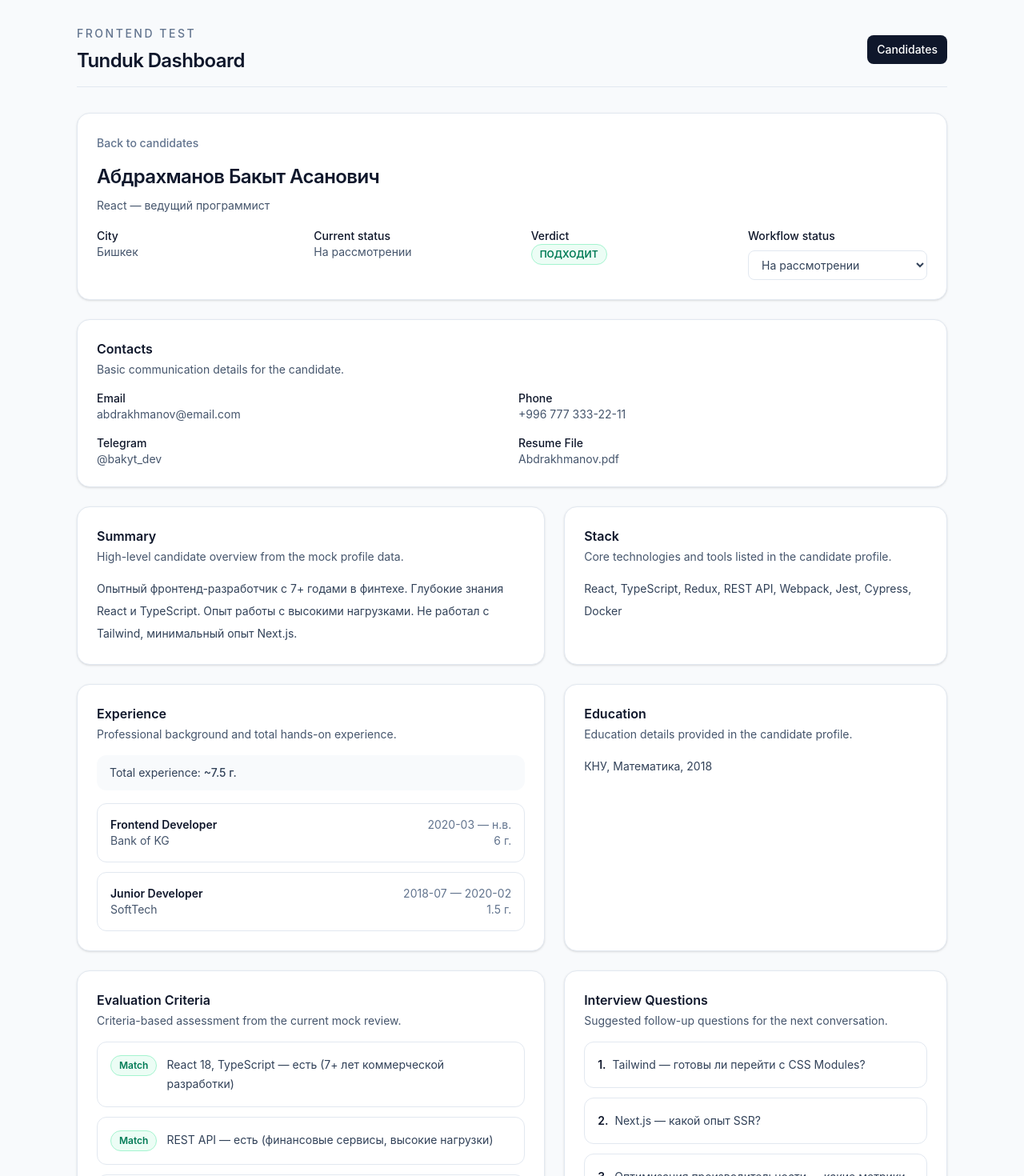
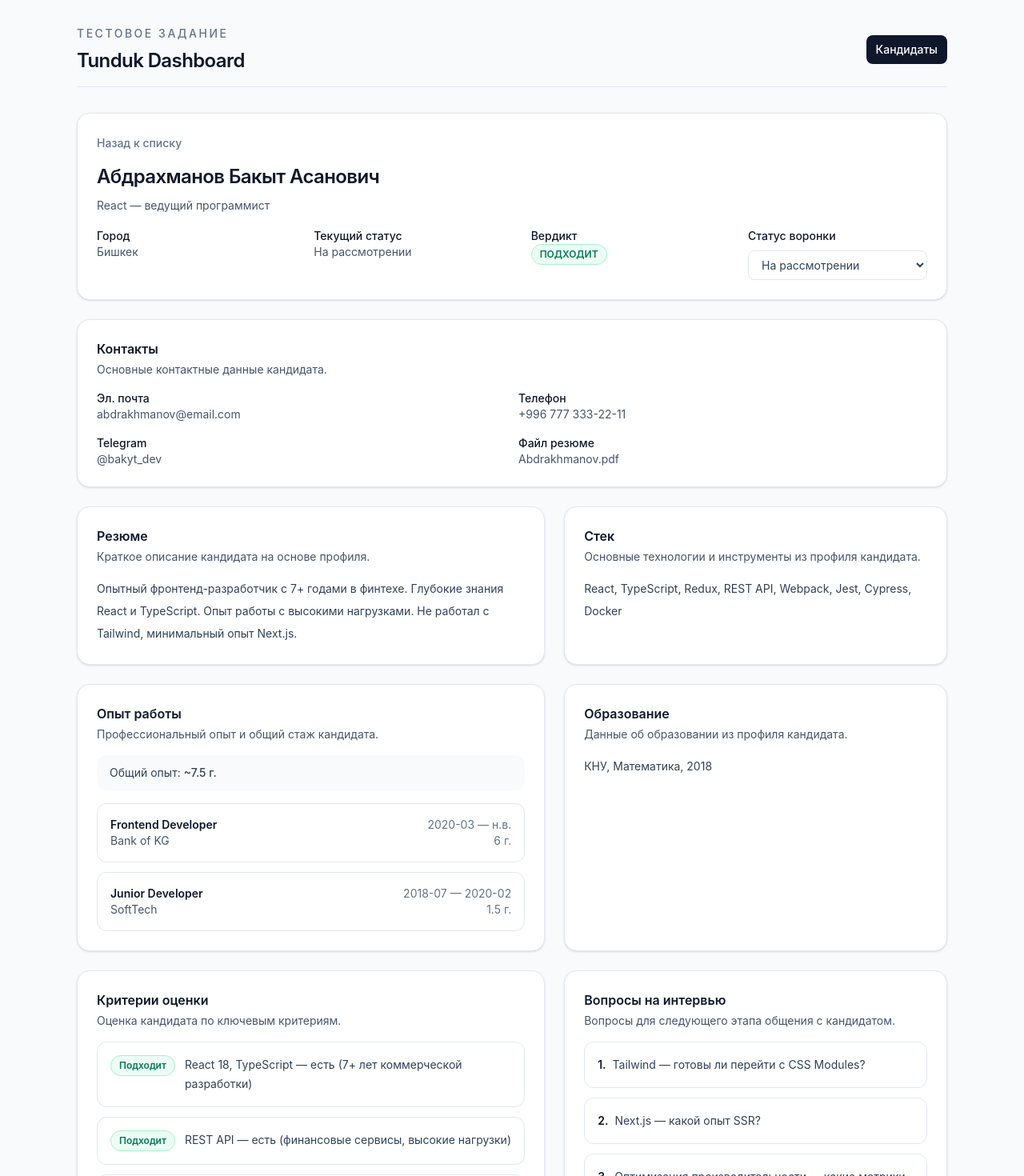
Before and after one commit to unclebusy/tunduk_dashboard, a React (Vite) app: page /candidates/abdrakhmanov in a window 1280 px wide. Shown: the top 1470 px of the page at 80% size. Built offline with nearby package versions, Linux system fonts and the light colour scheme.

Commit message:
Translate remaining dashboard UI text to Russian

```diff
--- a/src/App.tsx
+++ b/src/App.tsx
@@ -8,7 +8,7 @@ function App() {
         <header className="mb-8 flex flex-col gap-4 border-b border-slate-200 pb-4 sm:flex-row sm:items-center sm:justify-between">
           <div>
             <p className="text-sm font-medium uppercase tracking-[0.18em] text-slate-500">
-              Frontend Test
+              Тестовое задание
             </p>
             <h1 className="mt-2 text-2xl font-semibold tracking-tight text-slate-900">
               Tunduk Dashboard
@@ -27,7 +27,7 @@ function App() {
                 ].join(' ')
               }
             >
-              Candidates
+              Кандидаты
             </NavLink>
           </nav>
         </header>
--- a/src/components/CandidateCard.tsx
+++ b/src/components/CandidateCard.tsx
@@ -36,19 +36,19 @@ function CandidateCard({ candidate }: CandidateCardProps) {
 
           <dl className="grid gap-2 text-sm text-slate-600 sm:grid-cols-2">
             <div>
-              <dt className="font-medium text-slate-900">City</dt>
+              <dt className="font-medium text-slate-900">Город</dt>
               <dd>{candidate.city}</dd>
             </div>
             <div>
-              <dt className="font-medium text-slate-900">Status</dt>
+              <dt className="font-medium text-slate-900">Статус</dt>
               <dd>{getCandidateWorkflowStatusLabel(candidate.status)}</dd>
             </div>
             <div>
-              <dt className="font-medium text-slate-900">Verdict</dt>
+              <dt className="font-medium text-slate-900">Вердикт</dt>
               <dd>{candidate.verdict}</dd>
             </div>
             <div>
-              <dt className="font-medium text-slate-900">Added</dt>
+              <dt className="font-medium text-slate-900">Добавлен</dt>
               <dd>{formatCreatedAt(candidate.createdAt)}</dd>
             </div>
           </dl>
@@ -65,7 +65,7 @@ function CandidateCard({ candidate }: CandidateCardProps) {
             to={candidateDetailPath}
             className="inline-flex rounded-lg border border-slate-200 px-3 py-2 font-medium text-slate-700 transition-colors hover:bg-slate-100 hover:text-slate-900"
           >
-            View details
+            Подробнее
           </Link>
         </div>
       </div>
--- a/src/components/CandidateDetailContacts.tsx
+++ b/src/components/CandidateDetailContacts.tsx
@@ -11,15 +11,15 @@ function CandidateDetailContacts({
     <section className="rounded-2xl border border-slate-200 bg-white p-6 shadow-sm">
       <div className="space-y-4">
         <div>
-          <h3 className="text-base font-semibold text-slate-900">Contacts</h3>
+          <h3 className="text-base font-semibold text-slate-900">Контакты</h3>
           <p className="mt-1 text-sm text-slate-600">
-            Basic communication details for the candidate.
+            Основные контактные данные кандидата.
           </p>
         </div>
 
         <dl className="grid gap-4 text-sm text-slate-600 sm:grid-cols-2">
           <div>
-            <dt className="font-medium text-slate-900">Email</dt>
+            <dt className="font-medium text-slate-900">Эл. почта</dt>
             <dd>
               <a
                 href={`mailto:${candidate.email}`}
@@ -30,7 +30,7 @@ function CandidateDetailContacts({
             </dd>
           </div>
           <div>
-            <dt className="font-medium text-slate-900">Phone</dt>
+            <dt className="font-medium text-slate-900">Телефон</dt>
             <dd>{candidate.phone}</dd>
           </div>
           <div>
@@ -38,7 +38,7 @@ function CandidateDetailContacts({
             <dd>{candidate.tg}</dd>
           </div>
           <div>
-            <dt className="font-medium text-slate-900">Resume File</dt>
+            <dt className="font-medium text-slate-900">Файл резюме</dt>
             <dd>{candidate.file}</dd>
           </div>
         </dl>
--- a/src/components/CandidateDetailEvaluation.tsx
+++ b/src/components/CandidateDetailEvaluation.tsx
@@ -17,10 +17,10 @@ function CandidateDetailEvaluation({
         <div className="space-y-4">
           <div>
             <h3 className="text-base font-semibold text-slate-900">
-              Evaluation Criteria
+              Критерии оценки
             </h3>
             <p className="mt-1 text-sm text-slate-600">
-              Criteria-based assessment from the current mock review.
+              Оценка кандидата по ключевым критериям.
             </p>
           </div>
 
@@ -53,10 +53,10 @@ function CandidateDetailEvaluation({
         <div className="space-y-4">
           <div>
             <h3 className="text-base font-semibold text-slate-900">
-              Interview Questions
+              Вопросы на интервью
             </h3>
             <p className="mt-1 text-sm text-slate-600">
-              Suggested follow-up questions for the next conversation.
+              Вопросы для следующего этапа общения с кандидатом.
             </p>
           </div>
 
--- a/src/components/CandidateDetailHeader.tsx
+++ b/src/components/CandidateDetailHeader.tsx
@@ -33,7 +33,7 @@ function CandidateDetailHeader({
           to={backTo}
           className="inline-flex text-sm font-medium text-slate-500 transition-colors hover:text-slate-900"
         >
-          Back to candidates
+          Назад к списку
         </Link>
 
         <div className="space-y-2">
@@ -48,15 +48,15 @@ function CandidateDetailHeader({
         <div className="grid gap-4 lg:grid-cols-[1fr_auto] lg:items-start">
           <dl className="grid gap-4 text-sm text-slate-600 sm:grid-cols-3">
             <div>
-              <dt className="font-medium text-slate-900">City</dt>
+              <dt className="font-medium text-slate-900">Город</dt>
               <dd>{candidate.city}</dd>
             </div>
             <div>
-              <dt className="font-medium text-slate-900">Current status</dt>
+              <dt className="font-medium text-slate-900">Текущий статус</dt>
               <dd>{getCandidateWorkflowStatusLabel(candidate.status)}</dd>
             </div>
             <div>
-              <dt className="font-medium text-slate-900">Verdict</dt>
+              <dt className="font-medium text-slate-900">Вердикт</dt>
               <dd>
                 <span
                   className={[
@@ -73,7 +73,7 @@ function CandidateDetailHeader({
           <div>
             <label className="block w-full lg:min-w-56">
               <span className="mb-2 block text-sm font-medium text-slate-900">
-                Workflow status
+                Статус воронки
               </span>
               <select
                 value={candidate.status}
@@ -93,7 +93,7 @@ function CandidateDetailHeader({
 
             {isStatusUpdating ? (
               <p className="mt-2 text-sm text-slate-500" aria-live="polite">
-                Saving status...
+                Сохранение статуса...
               </p>
             ) : null}
           </div>
--- a/src/components/CandidateDetailProfile.tsx
+++ b/src/components/CandidateDetailProfile.tsx
@@ -10,9 +10,9 @@ function CandidateDetailProfile({ candidate }: CandidateDetailProfileProps) {
       <section className="rounded-2xl border border-slate-200 bg-white p-6 shadow-sm">
         <div className="space-y-4">
           <div>
-            <h3 className="text-base font-semibold text-slate-900">Summary</h3>
+            <h3 className="text-base font-semibold text-slate-900">Резюме</h3>
             <p className="mt-1 text-sm text-slate-600">
-              High-level candidate overview from the mock profile data.
+              Краткое описание кандидата на основе профиля.
             </p>
           </div>
 
@@ -23,9 +23,9 @@ function CandidateDetailProfile({ candidate }: CandidateDetailProfileProps) {
       <section className="rounded-2xl border border-slate-200 bg-white p-6 shadow-sm">
         <div className="space-y-4">
           <div>
-            <h3 className="text-base font-semibold text-slate-900">Stack</h3>
+            <h3 className="text-base font-semibold text-slate-900">Стек</h3>
             <p className="mt-1 text-sm text-slate-600">
-              Core technologies and tools listed in the candidate profile.
+              Основные технологии и инструменты из профиля кандидата.
             </p>
           </div>
 
@@ -37,15 +37,15 @@ function CandidateDetailProfile({ candidate }: CandidateDetailProfileProps) {
         <div className="space-y-4">
           <div>
             <h3 className="text-base font-semibold text-slate-900">
-              Experience
+              Опыт работы
             </h3>
             <p className="mt-1 text-sm text-slate-600">
-              Professional background and total hands-on experience.
+              Профессиональный опыт и общий стаж кандидата.
             </p>
           </div>
 
           <div className="rounded-xl bg-slate-50 px-4 py-3 text-sm text-slate-700">
-            Total experience: <span className="font-medium">{candidate.total_exp}</span>
+            Общий опыт: <span className="font-medium">{candidate.total_exp}</span>
           </div>
 
           <div className="space-y-3">
@@ -76,10 +76,10 @@ function CandidateDetailProfile({ candidate }: CandidateDetailProfileProps) {
         <div className="space-y-4">
           <div>
             <h3 className="text-base font-semibold text-slate-900">
-              Education
+              Образование
             </h3>
             <p className="mt-1 text-sm text-slate-600">
-              Education details provided in the candidate profile.
+              Данные об образовании из профиля кандидата.
             </p>
           </div>
 
--- a/src/components/candidateDetailStyles.ts
+++ b/src/components/candidateDetailStyles.ts
@@ -30,10 +30,10 @@ export function getCriterionBadgeClassName(
 export function getCriterionLabel(status: CandidateCriterionStatus): string {
   switch (status) {
     case 'ok':
-      return 'Match';
+      return 'Подходит';
     case 'partial':
-      return 'Partial';
+      return 'Частично';
     case 'no':
-      return 'Gap';
+      return 'Не подходит';
   }
 }
--- a/src/pages/CandidateDetailPage.tsx
+++ b/src/pages/CandidateDetailPage.tsx
@@ -40,7 +40,7 @@ function CandidateDetailPage() {
     try {
       await updateCandidateStatus(candidate.id, status);
       setStatusNotification({
-        message: 'Candidate workflow status was updated successfully.',
+        message: 'Статус кандидата успешно обновлён.',
         type: 'success',
       });
     } catch (error) {
@@ -48,7 +48,7 @@ function CandidateDetailPage() {
         message:
           error instanceof Error
             ? error.message
-            : 'Failed to update candidate status.',
+            : 'Не удалось обновить статус кандидата.',
         type: 'error',
       });
     } finally {
@@ -70,10 +70,10 @@ function CandidateDetailPage() {
       <section className="rounded-2xl border border-slate-200 bg-white p-6 shadow-sm">
         <div className="space-y-3">
           <h2 className="text-lg font-semibold text-slate-900">
-            Candidate Detail
+            Карточка кандидата
           </h2>
           <p className="text-sm leading-6 text-slate-600">
-            Loading candidate details...
+            Загрузка данных кандидата...
           </p>
         </div>
       </section>
@@ -86,18 +86,18 @@ function CandidateDetailPage() {
         <div className="space-y-4">
           <div className="space-y-2">
             <h2 className="text-lg font-semibold text-slate-900">
-              {detailError ? 'Failed to Load Candidate' : 'Candidate Not Found'}
+              {detailError ? 'Не удалось загрузить кандидата' : 'Кандидат не найден'}
             </h2>
             <p className="text-sm leading-6 text-slate-600">
               {detailError ??
-                `No candidate exists for ID: ${candidateId ?? 'unknown'}.`}
+                `Кандидат с ID ${candidateId ?? 'unknown'} не найден.`}
             </p>
           </div>
           <Link
             to={backToCandidatesPath}
             className="inline-flex rounded-lg bg-slate-900 px-4 py-2 text-sm font-medium text-white transition-colors hover:bg-slate-700"
           >
-            Back to candidates
+            Назад к списку
           </Link>
         </div>
       </section>
--- a/src/pages/CandidatesListPage.tsx
+++ b/src/pages/CandidatesListPage.tsx
@@ -17,7 +17,7 @@ const verdictOptions: Array<{
   label: string;
   value?: CandidateVerdict;
 }> = [
-  { label: 'All verdicts' },
+  { label: 'Все вердикты' },
   { label: 'Подходит', value: 'ПОДХОДИТ' },
   { label: 'Частично', value: 'ЧАСТИЧНО' },
   { label: 'Не соответствует', value: 'НЕ СООТВЕТСТВУЕТ' },
@@ -92,10 +92,10 @@ function CandidatesListPage() {
       <section className="rounded-2xl border border-slate-200 bg-white p-6 shadow-sm">
         <div className="space-y-3">
           <h2 className="text-lg font-semibold text-slate-900">
-            Candidates List
+            Список кандидатов
           </h2>
           <p className="text-sm leading-6 text-slate-600">
-            Loading candidates...
+            Загрузка кандидатов...
           </p>
         </div>
       </section>
@@ -108,7 +108,7 @@ function CandidatesListPage() {
         <div className="space-y-4">
           <div className="space-y-2">
             <h2 className="text-lg font-semibold text-slate-900">
-              Candidates List
+              Список кандидатов
             </h2>
             <p className="text-sm leading-6 text-red-700">{errorMessage}</p>
           </div>
@@ -117,7 +117,7 @@ function CandidatesListPage() {
             onClick={() => setReloadKey((currentValue) => currentValue + 1)}
             className="inline-flex rounded-lg bg-slate-900 px-4 py-2 text-sm font-medium text-white transition-colors hover:bg-slate-700"
           >
-            Try again
+            Повторить
           </button>
         </div>
       </section>
@@ -130,31 +130,31 @@ function CandidatesListPage() {
         <div className="flex flex-col gap-4 lg:flex-row lg:items-end lg:justify-between">
           <div className="space-y-2">
             <h2 className="text-lg font-semibold text-slate-900">
-              Candidates List
+              Список кандидатов
             </h2>
             <p className="text-sm leading-6 text-slate-600">
-              Showing {paginatedCandidates.length} of {totalVisibleCandidates}{' '}
-              candidates from the mock data source.
+              Показано {paginatedCandidates.length} из {totalVisibleCandidates}{' '}
+              кандидатов.
             </p>
           </div>
 
           <div className="grid gap-4 sm:grid-cols-2 lg:min-w-[28rem]">
             <label className="block">
               <span className="mb-2 block text-sm font-medium text-slate-900">
-                Search by name
+                Поиск по ФИО
               </span>
               <input
                 type="search"
                 value={searchInputValue}
                 onChange={(event) => setSearchInputValue(event.target.value)}
-                placeholder="Enter full name"
+                placeholder="Введите полное имя"
                 className="block w-full rounded-lg border border-slate-200 bg-white px-3 py-2 text-sm text-slate-700 outline-none transition-colors focus:border-slate-400"
               />
             </label>
 
             <label className="block">
               <span className="mb-2 block text-sm font-medium text-slate-900">
-                Verdict
+                Вердикт
               </span>
               <select
                 value={queryParams.verdict ?? ''}
@@ -185,7 +185,7 @@ function CandidatesListPage() {
           ))
         ) : (
           <div className="rounded-2xl border border-slate-200 bg-white p-6 text-sm leading-6 text-slate-600 shadow-sm">
-            No candidates match the current filters.
+            По текущим фильтрам кандидаты не найдены.
           </div>
         )}
       </section>
@@ -194,7 +194,7 @@ function CandidatesListPage() {
         <section className="rounded-2xl border border-slate-200 bg-white p-4 shadow-sm">
           <div className="flex flex-col gap-3 sm:flex-row sm:items-center sm:justify-between">
             <p className="text-sm text-slate-600">
-              Page {currentPage} of {totalPages}
+              Страница {currentPage} из {totalPages}
             </p>
 
             <div className="flex items-center gap-2">
@@ -204,7 +204,7 @@ function CandidatesListPage() {
                 disabled={currentPage === 1}
                 className="rounded-lg border border-slate-200 px-3 py-2 text-sm font-medium text-slate-700 transition-colors hover:bg-slate-100 hover:text-slate-900 disabled:cursor-not-allowed disabled:opacity-50"
               >
-                Previous
+                Назад
               </button>
 
               <button
@@ -213,7 +213,7 @@ function CandidatesListPage() {
                 disabled={currentPage === totalPages}
                 className="rounded-lg border border-slate-200 px-3 py-2 text-sm font-medium text-slate-700 transition-colors hover:bg-slate-100 hover:text-slate-900 disabled:cursor-not-allowed disabled:opacity-50"
               >
-                Next
+                Далее
               </button>
             </div>
           </div>
--- a/src/pages/NotFoundPage.tsx
+++ b/src/pages/NotFoundPage.tsx
@@ -6,10 +6,10 @@ function NotFoundPage() {
       <div className="space-y-4">
         <div className="space-y-3">
           <h2 className="text-lg font-semibold text-slate-900">
-            Page Not Found
+            Страница не найдена
           </h2>
           <p className="text-sm leading-6 text-slate-600">
-            This route does not exist in the current app shell.
+            Такой страницы нет в текущем приложении.
           </p>
         </div>
 
@@ -17,7 +17,7 @@ function NotFoundPage() {
           to="/candidates"
           className="inline-flex rounded-lg bg-slate-900 px-4 py-2 text-sm font-medium text-white transition-colors hover:bg-slate-700"
         >
-          Go to candidates
+          Перейти к кандидатам
         </Link>
       </div>
     </section>
```
Also changed, not shown: 2 other files (tests, documents, lock files or other folders).
